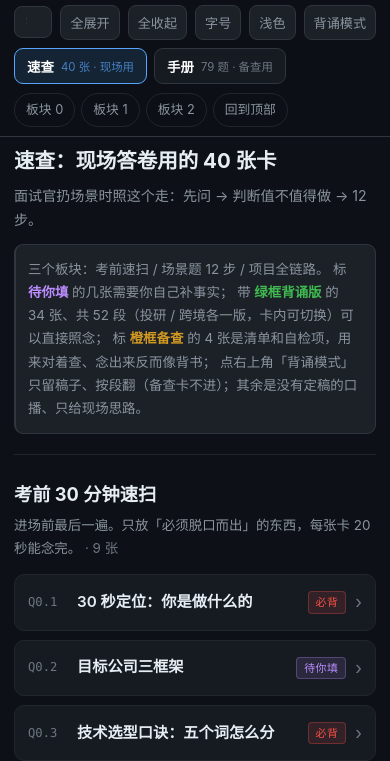
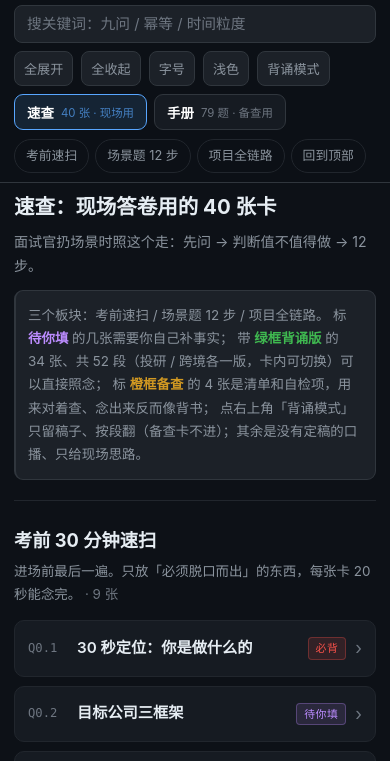
Before and after one commit to WMK666666/notes-2026, a plain HTML site: page index.html in a window 390 px wide. Shown: the part 41-802 px from the top of the page. Drawn offline with Linux system fonts and the light colour scheme.

Commit message:
导航 tab 显示真实板块名；手机端搜索框独占一行

```diff
--- a/index.html
+++ b/index.html
@@ -211,7 +211,7 @@ footer{border-top:1px solid var(--line2);padding:20px 0 40px;color:var(--dim2);f
   .htop{padding:10px 0 8px;gap:8px}
   .brand em{display:none}
   .tools{margin-left:0;width:100%}
-  input#q{flex:1;width:auto;min-width:0}
+  input#q{flex:1 0 100%;order:-1;width:100%;padding:9px 12px;font-size:.92em}
   .btn{padding:7px 9px}
   .mode-btn{padding:7px 12px;font-size:.84em}
   summary{padding:12px 13px;gap:9px}
@@ -258,7 +258,7 @@ footer{border-top:1px solid var(--line2);padding:20px 0 40px;color:var(--dim2);f
       <button class="mode-btn on" data-mode="quick"><b>速查</b><span>40 张 · 现场用</span></button>
       <button class="mode-btn" data-mode="handbook"><b>手册</b><span>79 题 · 备查用</span></button>
     </div>
-    <nav class="tabs" id="nav-quick"><a class="tab" href="#quick-0">板块 0</a><a class="tab" href="#quick-1">板块 1</a><a class="tab" href="#quick-2">板块 2</a><a class="tab" href="#top">回到顶部</a></nav>
+    <nav class="tabs" id="nav-quick"><a class="tab" href="#quick-0">考前速扫</a><a class="tab" href="#quick-1">场景题 12 步</a><a class="tab" href="#quick-2">项目全链路</a><a class="tab" href="#top">回到顶部</a></nav>
     <nav class="tabs" id="nav-handbook" style="display:none"><a class="tab" href="#handbook-pre">前置</a><a class="tab" href="#handbook-c1">一、开场三分钟</a><a class="tab" href="#handbook-c2">二、Folio</a><a class="tab" href="#handbook-c3">三、CRM</a><a class="tab" href="#handbook-c4">四、跨项目</a><a class="tab" href="#handbook-c5">五、技术地基</a><a class="tab" href="#handbook-c6">六、技能点追问</a><a class="tab" href="#handbook-c7">七、技术串联</a><a class="tab" href="#handbook-c8">八、工程基础补篇</a><a class="tab" href="#handbook-c9">九、收尾</a><a class="tab" href="#handbook-apx">附录</a><a class="tab" href="#top">回到顶部</a></nav>
   </div>
 </header>
```
Also changed, not shown: 1 other file.
